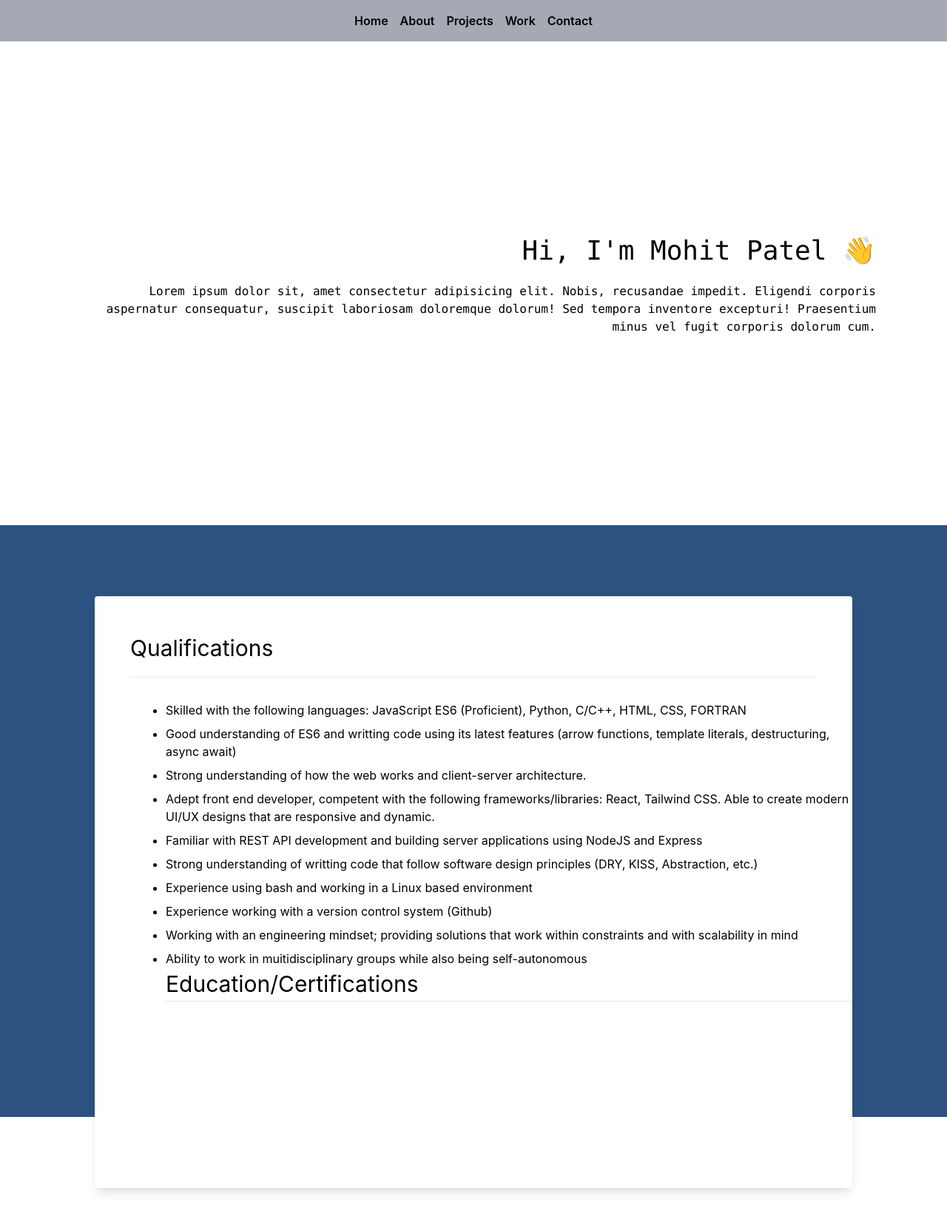
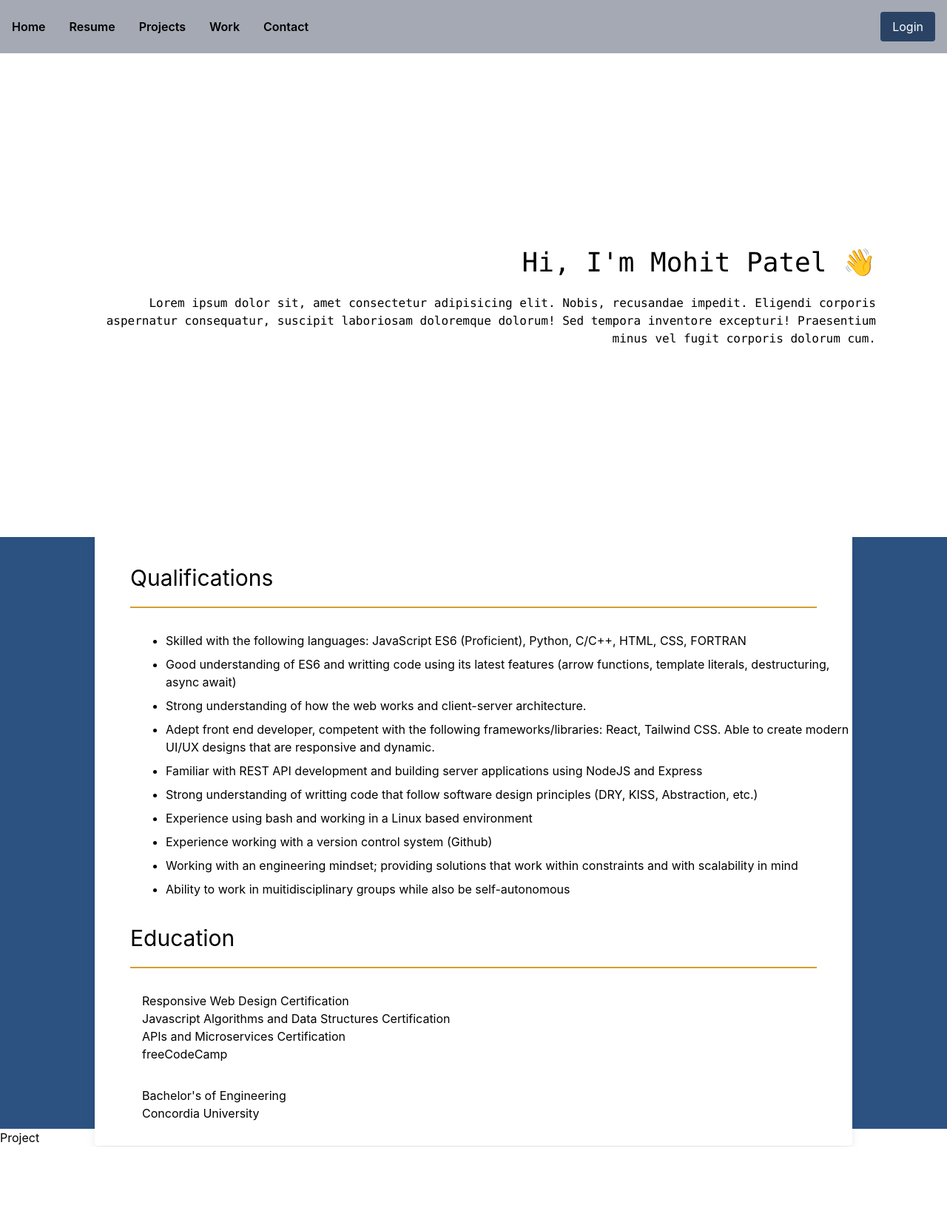
Before and after one commit to mo-pat/web-portfolio, a React (Create React App) app: page / in a window 1280 px wide. Shown: the top 1652 px of the page at 74% size. After the commit the page ends 1550 px from the top, so only its background shows below. Built offline with nearby package versions, Linux system fonts and the light colour scheme.

Commit message:
new components

```diff
--- a/src/App.js
+++ b/src/App.js
@@ -2,6 +2,7 @@ import './tailwind.output.css';
 import { Nav } from './component/Nav.js'
 import { About } from './component/About.js'
 import { Resume } from './component/Resume.js'
+import { Project} from './component/Project.js'
 
 
 function App() {
@@ -10,6 +11,7 @@ function App() {
       <Nav />
       <About />
       <Resume />
+      <Project />
     </div>
   );
 }
--- a/src/component/Nav.js
+++ b/src/component/Nav.js
@@ -1,18 +1,22 @@
 import React from 'react'
-import logo from '../dbz2.png'
 
 export const Nav = () => {
   return (
-    <nav className="nav bg-gray-700 bg-opacity-50 p-4">
+    <nav className="nav bg-gray-700 bg-opacity-50 p-4 flex justify-between items-center" id="home">
       {/*name with logo on the left*/}
       {/*right side*/}
-      <ul className="flex flex-row inline-block justify-center space-x-4 font-semibold">
-        <li><a href="#" className="hover:text-white transition-color duration-500 ease-out">Home</a></li>
-        <li><a href="#" className="hover:text-white transition-color duration-500 ease-out">About</a></li>
+      <ul className="flex flex-row space-x-8 font-semibold" id="nav-list">
+        <li><a href="#home" className="hover:text-white transition-color duration-500 ease-out">Home</a></li>
+        <li><a href="#resume" className="hover:text-white transition-color duration-500 ease-out">Resume</a></li>
         <li><a href="#" className="hover:text-white transition-color duration-500 ease-out">Projects</a></li>
         <li><a href="#" className="hover:text-white transition-color duration-500 ease-out">Work</a></li>
         <li><a href="#" className="hover:text-white transition-color duration-500 ease-out">Contact</a></li>
       </ul>
+      <div className="login-btn">
+        <button className="bg-blue-900 hover:bg-blue-600 text-white py-2 px-4 rounded">
+          Login
+        </button>
+      </div>
     </nav>
   )
 }
--- /dev/null
+++ b/src/component/Project.js
@@ -0,0 +1,9 @@
+import React from 'react'
+
+export const Project = () => {
+  return (
+    <div>
+      Project
+    </div>
+  )
+}
--- a/src/component/Resume.js
+++ b/src/component/Resume.js
@@ -2,12 +2,12 @@ import React from 'react'
 
 export const Resume = () => {
   return (
-    <div className="resume-background flex justify-center items-center bg-blue-800 h-screen">
-      <div className="resume bg-white shadow-lg h-screen mt-48 h-full w-full mx-6 md:mx-32 rounded">
-        <header className="resume-header mt-12 mx-12 pb-4 text-left text-3xl border-b">
+    <div className="resume-background flex justify-center items-center bg-blue-800 h-screen" id="resume">
+      <div className="resume bg-white shadow-lg w-full mt-64 md:mt-2 mx-6 md:mx-32 rounded">
+        <header className="resume-header mt-12 mx-6 md:mx-12 pb-4 text-left text-3xl border-b-2 border-yellow-600">
           Qualifications
         </header>
-        <div className="pl-24 py-8 h-full">
+        <div className="qualification-list pl-8 md:pl-24 py-8">
           <ul className="list-disc space-y-2">
             <li>
               Skilled with the following languages: JavaScript ES6 (Proficient), Python, C/C++, HTML, CSS, FORTRAN
@@ -37,12 +37,27 @@ export const Resume = () => {
               Working with an engineering mindset; providing solutions that work within constraints and with scalability in mind
             </li>
             <li>
-              Ability to work in muitidisciplinary groups while also being self-autonomous
+              Ability to work in muitidisciplinary groups while also be self-autonomous
             </li>
           </ul>
-          <header className="text-3xl border-b">
-            Education/Certifications
-          </header>
+        </div>
+        <header className="text-3xl pb-4 mx-6 md:mx-12 border-b-2 border-yellow-600">
+          Education
+        </header>
+        <div className="education-list pl-6 md:pl-16 py-8">
+          <ul className="space-y-2">
+            <div>
+              <header>Responsive Web Design Certification</header>
+              <header>Javascript Algorithms and Data Structures Certification</header>
+              <header>APIs and Microservices Certification</header>
+              <li>freeCodeCamp</li>
+            </div>
+            <br></br>
+            <div>
+              <header>Bachelor's of Engineering</header>
+              <li>Concordia University</li>
+            </div>
+          </ul>
         </div>
       </div>
     </div>
--- a/src/tailwind.css
+++ b/src/tailwind.css
@@ -3,3 +3,9 @@
 @tailwind components;
 
 @tailwind utilities;
+
+@layer utilities {
+  .scroll-smoothly {
+    scroll-behavior: smooth;
+  }
+}
```
Also changed, not shown: tailwind.config.js (added, +12 -0 lines), src/tailwind.output.css.
